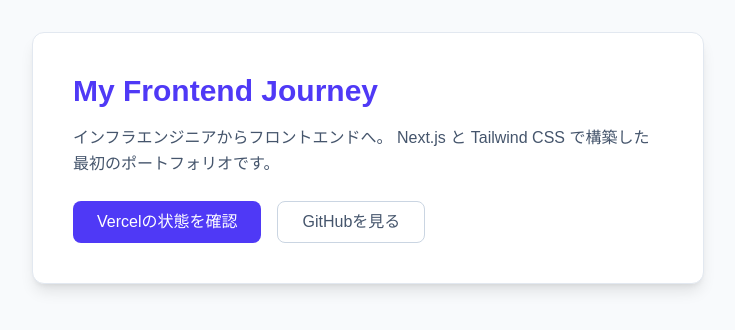
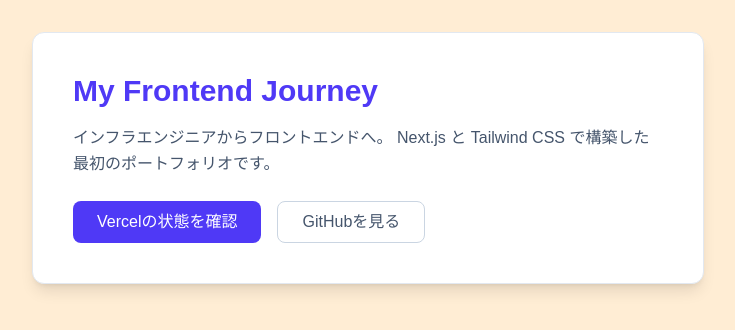
Before and after one commit to masaki-y-devops/personal-infra-setup, a Next.js app in the folder misc/nextjs/my-app/: page / in a window 1280 px wide. Shown: the top 330 px of the page, without its empty margins (272-1007 px from the left). Built offline with nearby package versions, Linux system fonts and the light colour scheme.

Commit message:
bg-orange-100

```diff
--- a/misc/nextjs/my-app/app/page.tsx
+++ b/misc/nextjs/my-app/app/page.tsx
@@ -2,8 +2,8 @@
 
 export default function Home() {
   return (
-    // min-h-screen: 画面全体の高さ / bg-slate-50: 薄いグレーの背景
-    <main className="min-h-screen bg-slate-50 p-8">
+    // min-h-screen: 画面全体の高さ / bg-slate-50: 薄いグレーの背景 / bg-orange-100
+    <main className="min-h-screen bg-orange-100 p-8">
 
       {/* max-w-2xl: 幅を制限 / mx-auto: 中央寄せ / bg-white: 白背景 / rounded-xl: 角丸 / shadow-lg: 影 */}
       <div className="max-w-2xl mx-auto bg-white p-10 rounded-xl shadow-lg border border-slate-200">
```
